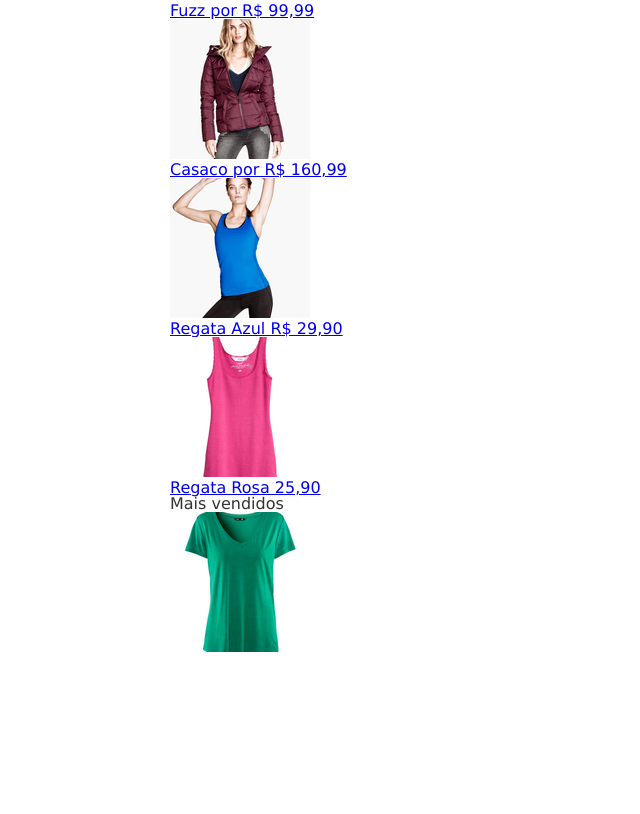
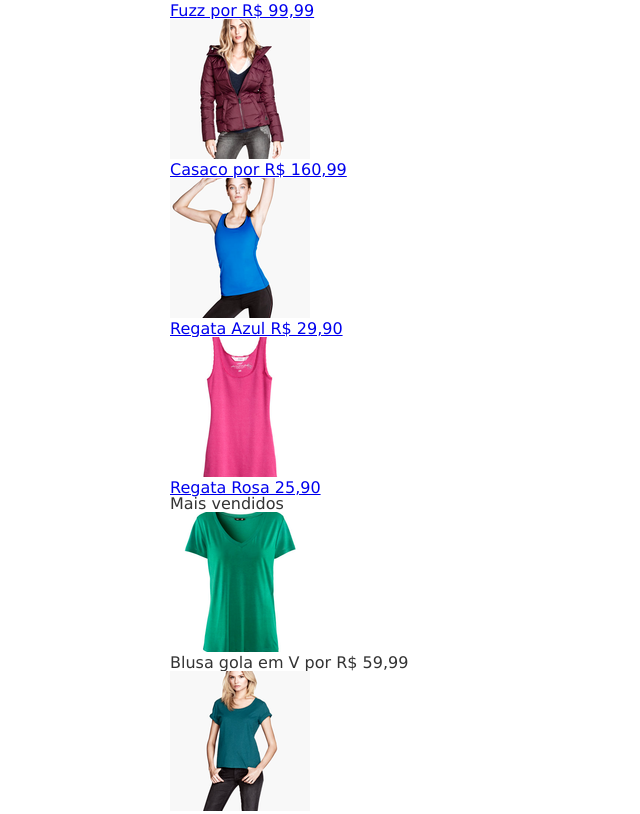
Before and after one commit to otaviov/HTML-Css-javascript, a plain HTML site: page index.html in a window 1280 px wide. Shown: the part 1055-1869 px from the top of the page, without its empty margins (0-640 px from the left). Before the commit the page ends 1710 px from the top, so only its background shows below. Drawn offline with Linux system fonts and the light colour scheme.

Commit message:
Update index.html

```diff
--- a/index.html
+++ b/index.html
@@ -140,6 +140,12 @@
                     <li>
                         <a href="novidade.html"></a>
                         <img src="/img/produtos/miniatura7.png" alt="">
+                        <figcaption>Blusa gola em V por R$ 59,99</figcaption>
+                    </li>
+
+                    <li>
+                        <a href="novidade1.html"></a>
+                        <img src="/img/produtos/miniatura8.png" alt="">
                         <figcaption></figcaption>
                     </li>
                 </ol>
```
